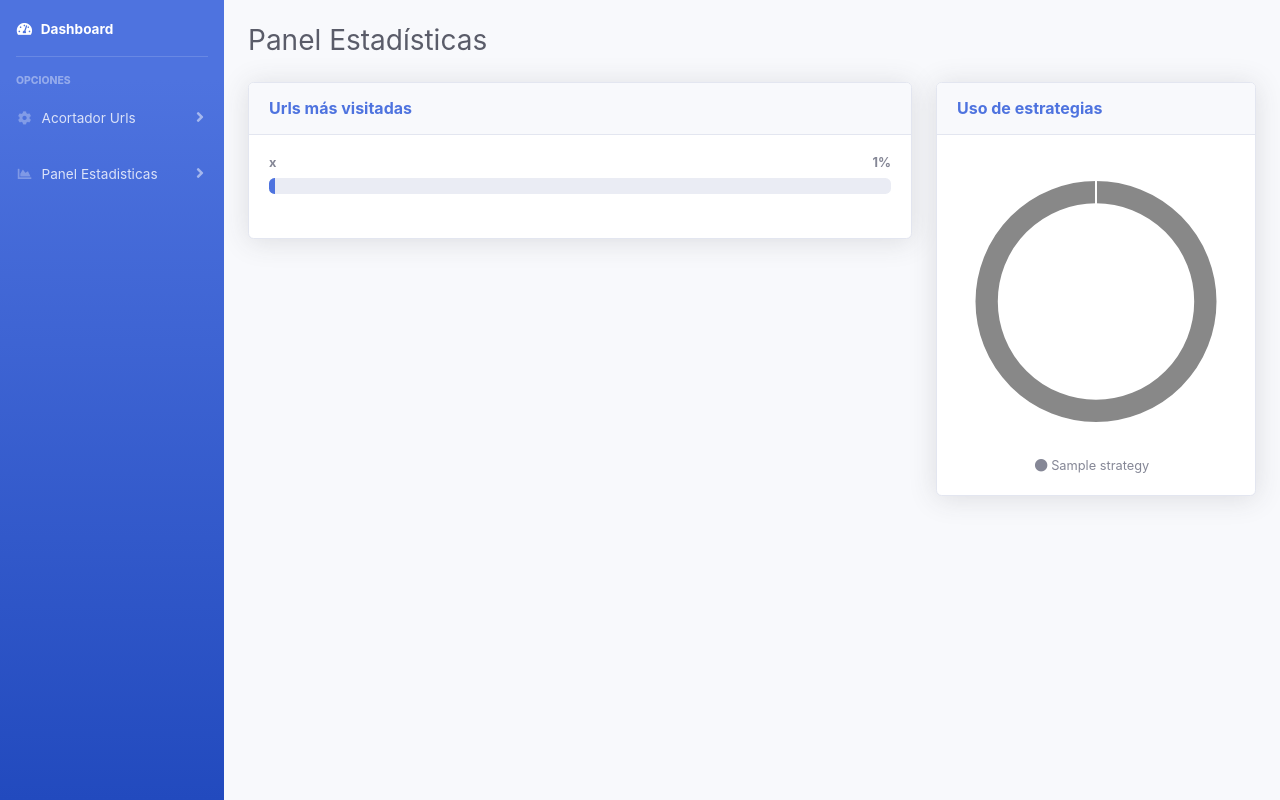
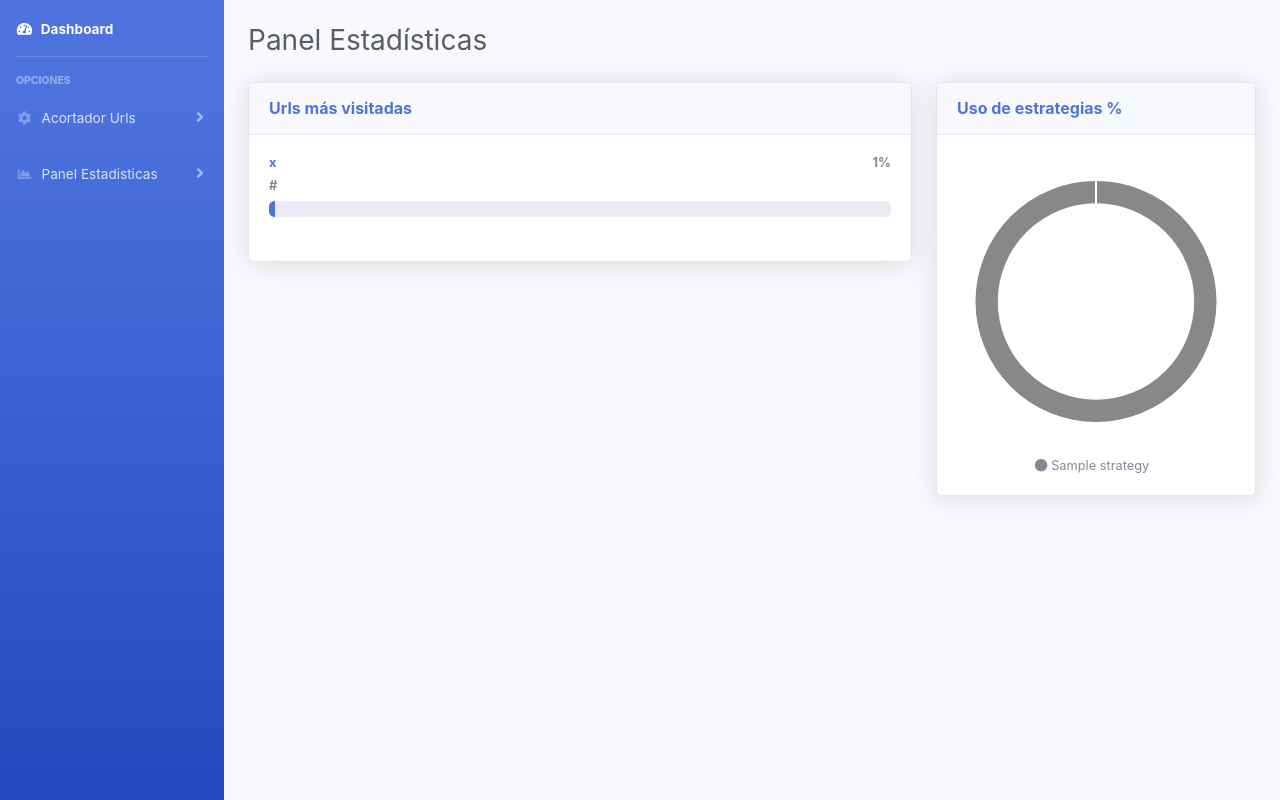
Before and after one commit to joserto86/prueba-irontec, a Symfony app: template templates/index/statistics.html.twig in a window 1280 px wide. Run offline with Twig, Linux system fonts and the light colour scheme; the template is opened without the code that fills it: most values are stand-ins (such as "Sample title", 1, 10 or a date in 2020); some libraries are stand-ins or nearby versions.

Commit message:
ajustes visualización

```diff
--- a/templates/index/statistics.html.twig
+++ b/templates/index/statistics.html.twig
@@ -16,7 +16,11 @@
             </div>
             <div class="card-body">
                 {% for url in urls %}
-                    <h4 class="small font-weight-bold">{{ url.hash }} <span class="float-right">{{ url.percentUse }}%</span></h4>
+                    <h4 class="small font-weight-bold">
+                    <a target="_blank" href="{{ url.hash }}">{{ url.hash }}</a>
+                    <span class="float-right">{{ url.percentUse }}%</span>
+                    </h4>
+                    <h5 class="small font-weight-bold">{{ url.longUrl }}</h5>
                     <div class="progress mb-4">
                         <div class="progress-bar" role="progressbar" style="width: {{ url.percentUse }}%" aria-valuenow="{{ url.percentUse }}" aria-valuemin="0" aria-valuemax="100"></div>
                     </div>
@@ -30,7 +34,7 @@
         <div class="card shadow mb-4">
             <!-- Card Header - Dropdown -->
             <div class="card-header py-3 d-flex flex-row align-items-center justify-content-between">
-                <h6 class="m-0 font-weight-bold text-primary">Uso de estrategias</h6>
+                <h6 class="m-0 font-weight-bold text-primary">Uso de estrategias %</h6>
             </div>
             <!-- Card Body -->
             <div class="card-body">
```
Also changed, not shown: src/Controller/IndexController.php (+22 -8 lines), src/Repository/ShortenedUrlRepository.php (+0 -29 lines), src/Repository/StrategyRepository.php (+0 -29 lines).
